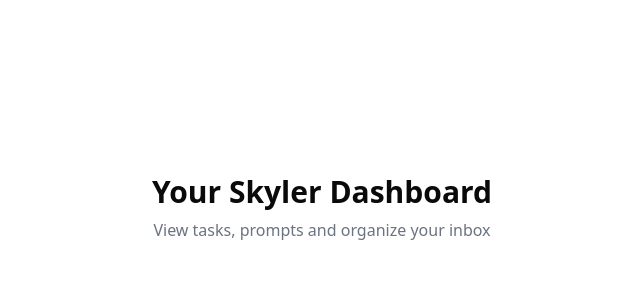
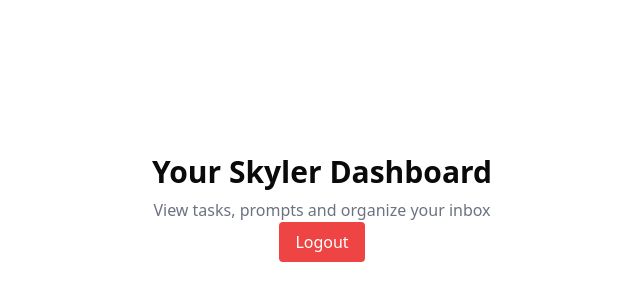
Before and after one commit to 05sanjaykumar/Skyler-AI, a Next.js app in the folder apps/web/: page /dashboard in a window 1280 px wide. Shown: the part 192-492 px from the top of the page, without its empty margins (318-958 px from the left). Built offline with nearby package versions, Linux system fonts and the light colour scheme; no server answers; sample sign-in values are in the browser's storage.

Commit message:
refactor: Added error for popping out when user name already exists in the frontend

```diff
--- a/apps/web/app/dashboard/page.tsx
+++ b/apps/web/app/dashboard/page.tsx
@@ -1,11 +1,19 @@
 // apps/web/app/dashboard/page.tsx
+'use client'
 import AuthGuard from "@/lib/auth-wrapper";
+import { signOut } from "next-auth/react";
 export default function DashboardPage() {
   return (
     <AuthGuard>
       <main className="min-h-screen flex flex-col items-center justify-center">
         <h1 className="text-3xl font-bold mb-2">Your Skyler Dashboard</h1>
         <p className="text-gray-500">View tasks, prompts and organize your inbox</p>
+         <button
+          onClick={() => signOut({ callbackUrl: "/login" })}
+          className="bg-red-500 text-white px-4 py-2 rounded hover:bg-red-600"
+        >
+          Logout
+        </button>
       </main>
     </AuthGuard>
   );
--- a/apps/web/app/login/page.tsx
+++ b/apps/web/app/login/page.tsx
@@ -23,6 +23,7 @@
   const [email, setEmail] = useState("")
   const [password, setPassword] = useState("")
   const [showPassword, setShowPassword] = useState(false)
+  const [error, setError] = useState("");
   const router = useRouter()
   const { data: session, status } = useSession()
 
@@ -45,7 +46,11 @@
       email,
       password
     })
-
+    if (res?.error) {
+      setError(res.error)
+      console.error("Login failed:", res.error)
+      return
+    }
     console.log(res) // Optional: handle errors etc.
   }
 
@@ -154,6 +159,7 @@
               Sign in
             </Button>
           </p>
+          {error && <p className="text-red-500 text-sm mt-2">{error}</p>}
         </CardFooter>
       </Card>
     </div>
--- a/apps/web/app/signin/page.tsx
+++ b/apps/web/app/signin/page.tsx
@@ -18,6 +18,7 @@
   const [email, setEmail] = useState("")
   const [password, setPassword] = useState("")
   const router = useRouter()
+  const [error, setError] = useState("");
   const { data: session, status } = useSession()
 
   useEffect(() => {
@@ -48,6 +49,7 @@
       })
     } else {
       const error = await res.json()
+      setError(error.message || "Signup failed");
       console.error("Signup failed:", error)
       // TODO: show error to user
     }
@@ -146,6 +148,7 @@
               Log in
             </Button>
           </p>
+          {error && <p className="text-red-500 text-sm mt-2">{error}</p>}
         </CardFooter>
       </Card>
     </div>
```
